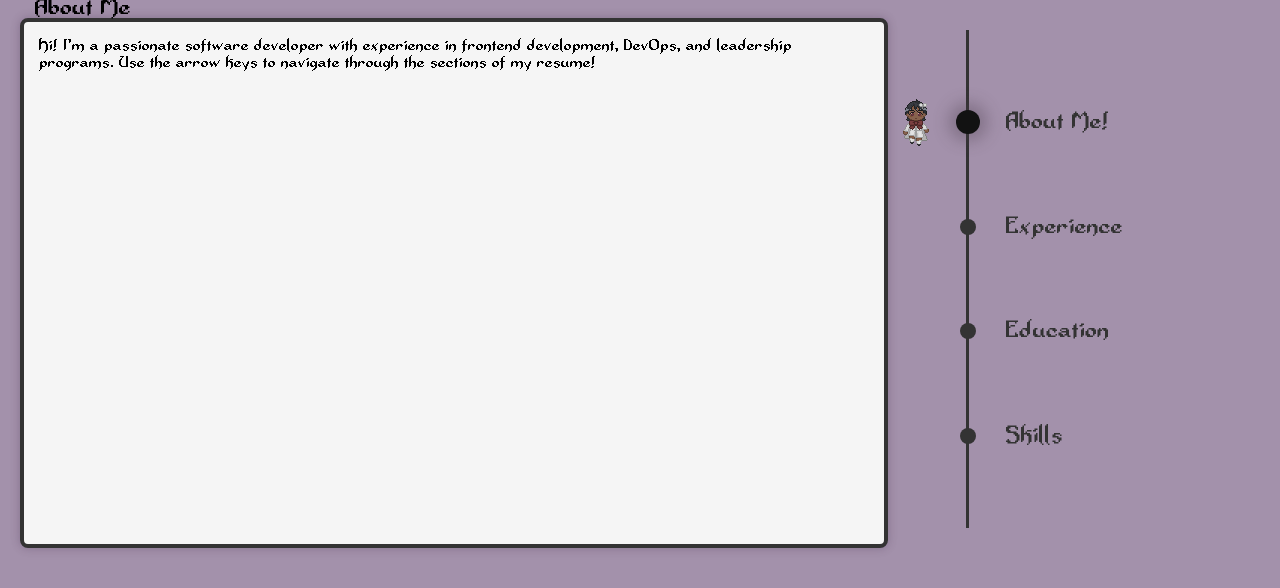
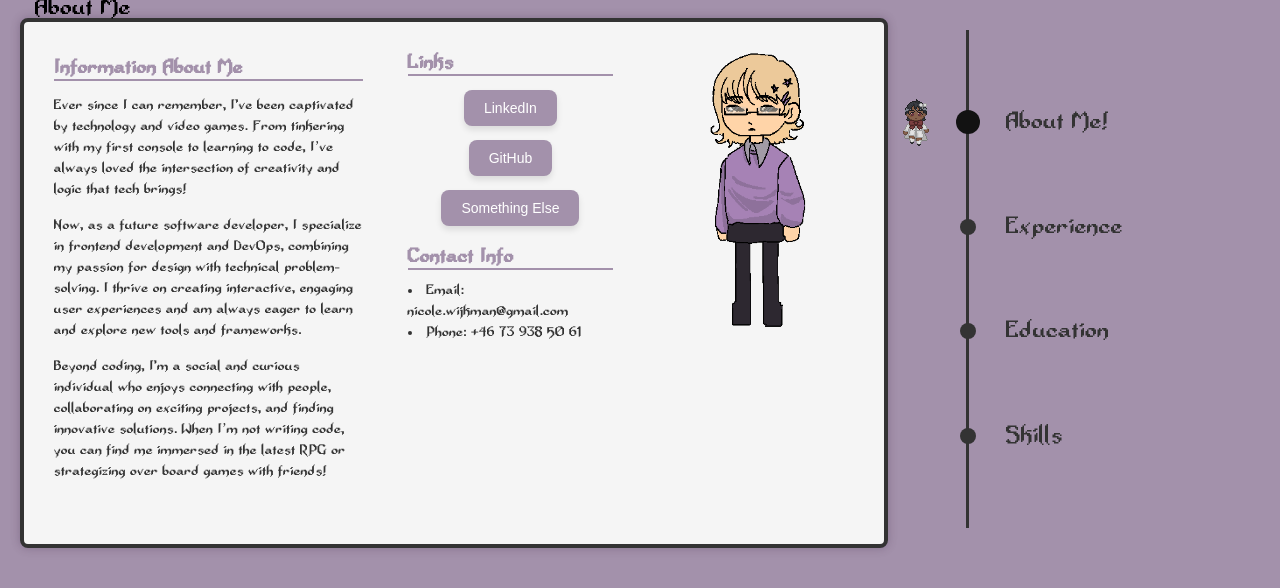
Before and after one commit to NicoleWij/pixel-resume, a React app: page / in a window 1280 px wide. Shown: the part 210-798 px from the top of the page. Built offline with nearby package versions, Linux system fonts and the light colour scheme.

Commit message:
Update design

```diff
--- a/src/components/Map.css
+++ b/src/components/Map.css
@@ -48,7 +48,7 @@
   .map-node.active .map-circle {
     transform: scale(1.5);
     background-color: #121212; /* Highlight active node */
-    box-shadow: 0 0 10px 5px #473b4858; /* Glow effect */
+    /* box-shadow: 0 0 10px 5px #473b4858; /* Glow effect */
     transition: box-shadow 0.3s ease-in-out, background-color 0.3s ease-in-out;
 }
 
--- /dev/null
+++ b/src/components/RotatingAvatar.js
@@ -0,0 +1,29 @@
+import React, { useState, useEffect } from "react";
+import Avatar1 from "../assets/Avatar1.png";
+import Avatar2 from "../assets/Avatar2.png";
+import Avatar3 from "../assets/Avatar3.png";
+import Avatar4 from "../assets/Avatar4.png";
+
+const RotatingAvatar = () => {
+  const [currentAvatar, setCurrentAvatar] = useState(Avatar1);
+
+  const avatarImages = [Avatar1, Avatar2, Avatar3, Avatar4]; // Image rotation order
+  let currentIndex = 0;
+
+  useEffect(() => {
+    const interval = setInterval(() => {
+      currentIndex = (currentIndex + 1) % avatarImages.length; // Loop through images
+      setCurrentAvatar(avatarImages[currentIndex]);
+    }, 500); // Change every 0.5 seconds (500ms)
+
+    return () => clearInterval(interval); // Cleanup on component unmount
+  }, []); // Empty dependency array to run only once
+
+  return (
+    <div className="rotating-avatar">
+      <img src={currentAvatar} alt="Rotating Avatar" className="avatar" />
+    </div>
+  );
+};
+
+export default RotatingAvatar;
--- a/src/components/Section.css
+++ b/src/components/Section.css
@@ -35,6 +35,7 @@
   border-radius: 8px;
   box-shadow: 0px 0px 10px rgba(63, 36, 69, 0.3);
   padding: 0 15px;
+  overflow: hidden;
 }
 
 .sub-section-content {
@@ -48,12 +49,19 @@
 .section.active {
   opacity: 1;
   pointer-events: auto;
+  overflow-y: auto;
 }
 
 .section-column {
   flex: 1;
   padding: 10px;
   box-sizing: border-box;
+}
+
+.info-column {
+  flex: 1.5;
+  border-radius: 10px;
+  padding: 15px;
 }
 
 .subheader {
@@ -84,13 +92,13 @@
 }
 
 .sub-section-content::-webkit-scrollbar-thumb {
-  background-color: rgba(233, 152, 179, 0.8);
+  background-color: #a391ab;
   border-radius: 10px;
   border: 2px solid rgba(245, 245, 245, 1);
 }
 
 .sub-section-content::-webkit-scrollbar-thumb:hover {
-  background-color: rgba(233, 152, 179, 1);
+  background-color: #a391ab;
 }
 
 .sub-section-content::-webkit-scrollbar-track {
@@ -98,18 +106,52 @@
   border-radius: 10px;
 }
 
-.subcontent li {
-  margin-bottom: 10px;
+.cute-button {
+  display: block;
+  margin: 10px auto;
+  padding: 10px 20px;
+  background: #a391ab;
+  color: white;
+  font-family: Arial, sans-serif;
+  font-size: 14px;
+  text-align: center;
+  border: none;
+  border-radius: 8px;
+  cursor: pointer;
+  box-shadow: 0px 4px 6px rgba(0, 0, 0, 0.1);
+  transition: transform 0.2s ease, box-shadow 0.2s ease;
 }
 
+.cute-button a {
+  text-decoration: none;
+  color: white;
+}
+
+.cute-button:hover {
+  transform: translateY(-2px);
+  box-shadow: 0px 6px 10px rgba(0, 0, 0, 0.2);
+}
+
+.avatar {
+  display: block;
+  margin: 10px auto;
+  width: 80%;
+}
+
+/* Responsive Design for Smaller Screens */
 @media (max-width: 768px) {
   .sub-section-content {
-    flex-direction: column; /* Stack sections vertically */
-    gap: 10px; /* Reduce the gap between sections */
+    flex-direction: column;
+    gap: 10px;
   }
 
   .section-column {
-    flex: none; /* Prevent columns from sharing space */
-    width: 100%; /* Make each section take full width */
+    flex: none;
+    width: 100%;
+  }
+
+  .avatar {
+    width: 50%;
+    margin: 0 auto;
   }
 }
--- a/src/components/Section.js
+++ b/src/components/Section.js
@@ -1,17 +1,61 @@
 import React from "react";
 import "./Section.css";
+import RotatingAvatar from "./RotatingAvatar";
 
 const Section = ({ title, isActive }) => {
   const getContent = () => {
     switch (title) {
       case "About Me":
         return (
-          <div>
-            <p>
-              Hi! I'm a passionate software developer with experience in frontend development,
-              DevOps, and leadership programs. Use the arrow keys to navigate through the sections of
-              my resume!
-            </p>
+          <div className="sub-section-content">
+            {/* Left Column: Personal Information */}
+            <div className="info-column">
+              <h3 className="subheader">Information About Me</h3>
+              <div className="subcontent">
+                <p className="subcontent-item">
+                  Ever since I can remember, I've been captivated by technology and video games. From tinkering with my first console to learning to code, I’ve always loved the intersection of creativity and logic that tech brings!
+                </p>
+                <p className="subcontent-item">
+                  Now, as a future software developer, I specialize in frontend development and DevOps, combining my passion for design with technical problem-solving. I thrive on creating interactive, engaging user experiences and am always eager to learn and explore new tools and frameworks.
+                </p>
+                <p className="subcontent-item">
+                  Beyond coding, I'm a social and curious individual who enjoys connecting with people, collaborating on exciting projects, and finding innovative solutions. When I’m not writing code, you can find me immersed in the latest RPG or strategizing over board games with friends!
+                </p>
+              </div>
+            </div>
+            {/* Middle Column: Links */}
+            <div className="section-column">
+              <h3 className="subheader">Links</h3>
+              <div className="subcontent">
+                <p>
+                  <button className="cute-button">
+                    <a href="https://www.linkedin.com/in/nicole-wijkman-ab3167180/" target="_blank" rel="noopener noreferrer">
+                      LinkedIn
+                    </a>
+                  </button>
+                </p>
+                <p>
+                  <button className="cute-button">
+                    <a href="https://github.com/NicoleWij" target="_blank" rel="noopener noreferrer">
+                      GitHub
+                    </a>
+                  </button>
+                </p>
+                <p>
+                  <button className="cute-button">Something Else</button>
+                </p>
+              </div>
+              <h3 className="subheader">Contact Info</h3>
+              <div className="subcontent">
+                <li>Email: nicole.wijkman@gmail.com</li>
+                <li>Phone: +46 73 938 50 61</li>
+              </div>
+            </div>
+
+            {/* Right Column: Avatar */}
+            <div className="section-column">
+              <RotatingAvatar />
+            </div>
           </div>
         );
       case "Experience":
@@ -63,12 +107,12 @@ const Section = ({ title, isActive }) => {
                 <p className="subcontent-item">
                   <strong>Cogig - Female Leader Engineer</strong> <br />
                   Sep 2024 - Present <br />
-                  Participated in a selective leadership program focusing on professional development.
+                  Participated in a selective leadership program via CoGig focusing on professional development.
                 </p>
                 <p className="subcontent-item">
                   <strong>Netlight Tech Avenue</strong> <br />
                   Nov 2024 - Present<br />
-                  Engaged in a tech-focused event series, contributing to discussions on software innovation
+                  Participated in a tech-focused event series at Netlight, contributing to discussions on software innovation
                   and problem-solving.
                 </p>
               </div>
@@ -129,7 +173,7 @@ const Section = ({ title, isActive }) => {
             {/* Right Column: Leadership & Project Management */}
             <div className="section-column">
               <h3 className="subheader">Project Management</h3>
-              <ul className="subcontent">
+              <div className="subcontent">
                 <li>
                   <strong>Agile & Scrum Methodologies:</strong> Experienced in leading teams using Agile frameworks to manage projects efficiently.
                 </li>
@@ -139,13 +183,13 @@ const Section = ({ title, isActive }) => {
                 <li>
                   <strong>Strategic Planning:</strong> Skilled in devising and executing project plans that align with organizational objectives.
                 </li>
-              </ul>
+              </div>
             </div>
 
             {/* Middle Column: Skills & Areas of Interest */}
             <div className="section-column">
               <h3 className="subheader">Skills & Areas of Interest</h3>
-              <ul className="subcontent">
+              <div className="subcontent">
                 <li>
                   <strong>Frontend Development:</strong> Building responsive, interactive UIs with modern JavaScript frameworks.
                 </li>
@@ -158,20 +202,21 @@ const Section = ({ title, isActive }) => {
                 <li>
                   <strong>Innovation:</strong> Exploring new technologies to enhance projects and solve complex problems.
                 </li>
-              </ul>
+              </div>
             </div>
 
             {/* Left Column: Programming Languages */}
             <div className="section-column">
               <h3 className="subheader">Programming Languages</h3>
-              <ul className="subcontent">
+              <div className="subcontent">
                 <li>Java</li>
                 <li>JavaScript</li>
                 <li>C/C++</li>
                 <li>Python</li>
                 <li>Elixir</li>
+                <li>Clojure</li>
                 <li>HTML/CSS</li>
-              </ul>
+              </div>
             </div>
           </div>
         );
```
Also changed, not shown: src/assets/Avatar1.png (added), src/assets/Avatar2.png (added), src/assets/Avatar3.png (added), src/assets/Avatar4.png (added).
